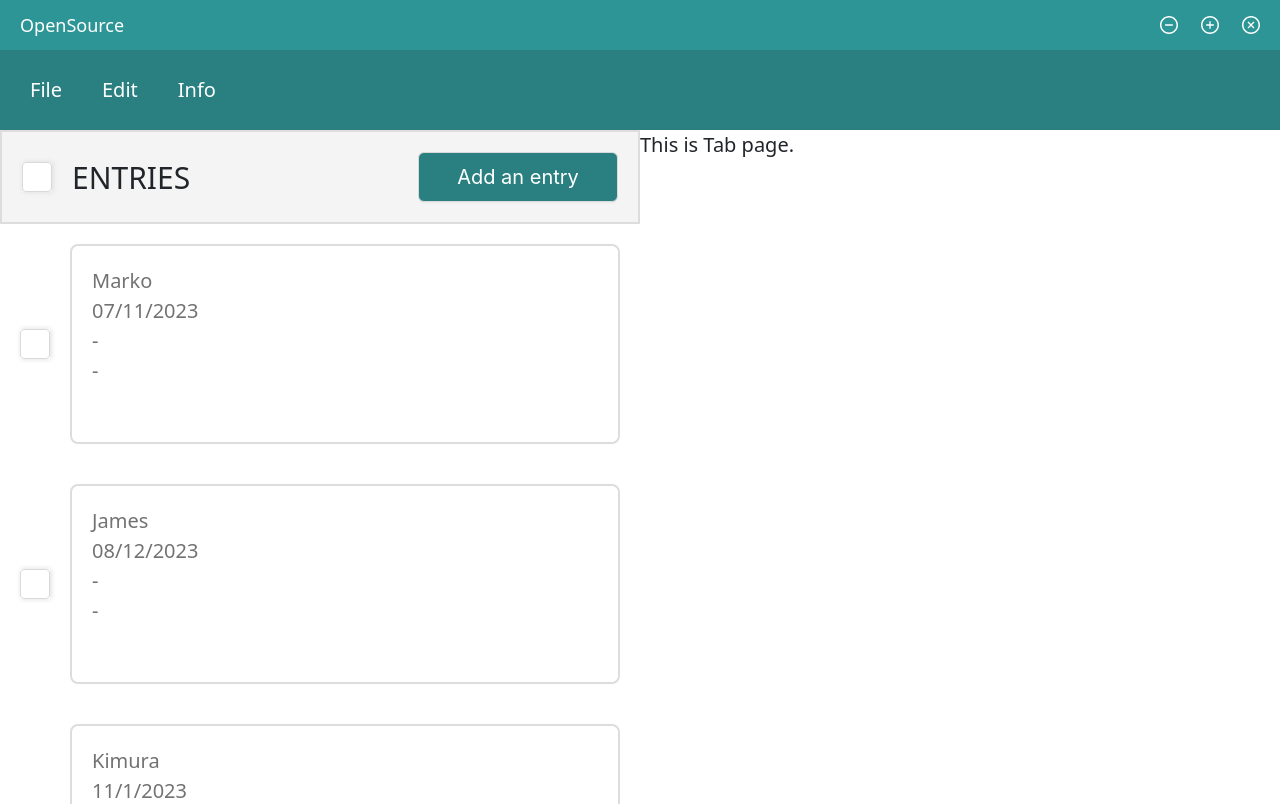
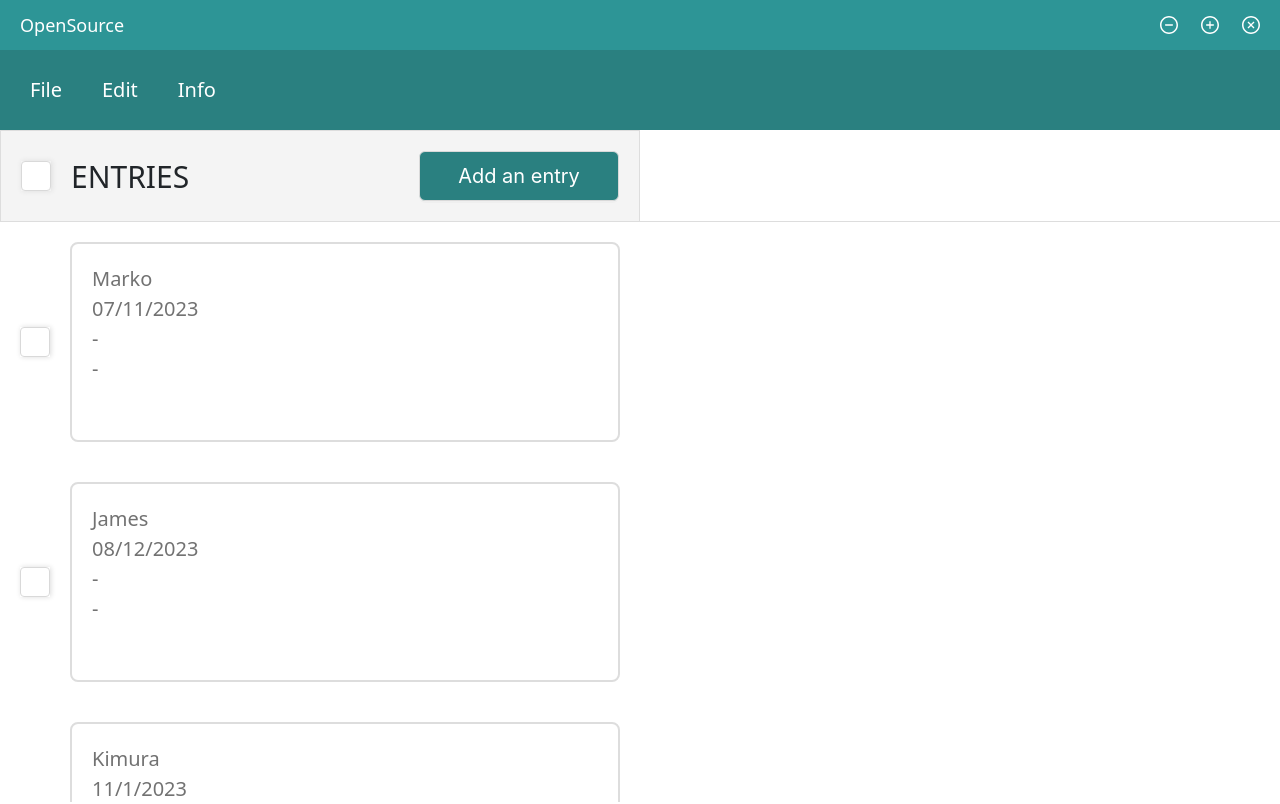
Before and after one commit to GregorGT/RuNo, a React (Vite) app: page / in a window 1280 px wide. Built offline with nearby package versions, Linux system fonts and the light colour scheme.

Commit message:
add top space at tab

```diff
--- a/src/components/Components.scss
+++ b/src/components/Components.scss
@@ -36,7 +36,7 @@
     display: flex;
     align-items: center;
     background-color: var(--black-100);
-    border: 2px solid var(--black-300);
+    border: 1px solid var(--black-300);
     padding: 20px;
 
     .add {
@@ -100,3 +100,12 @@
     }
   }
 }
+
+.tab {
+  width: 50%;
+  .top-space {
+    width: 100%;
+    height: 92px;
+    border-bottom: 1px solid var(--black-300);
+  }
+}
--- a/src/components/Navigation.tsx
+++ b/src/components/Navigation.tsx
@@ -2,6 +2,8 @@ import './Components.scss'
 
 export default function Tabs() {
   return (
-    <div>This is Tab page.</div>
+    <div className='tab'>
+      <div className='top-space' />
+    </div>
   )
 }
```
